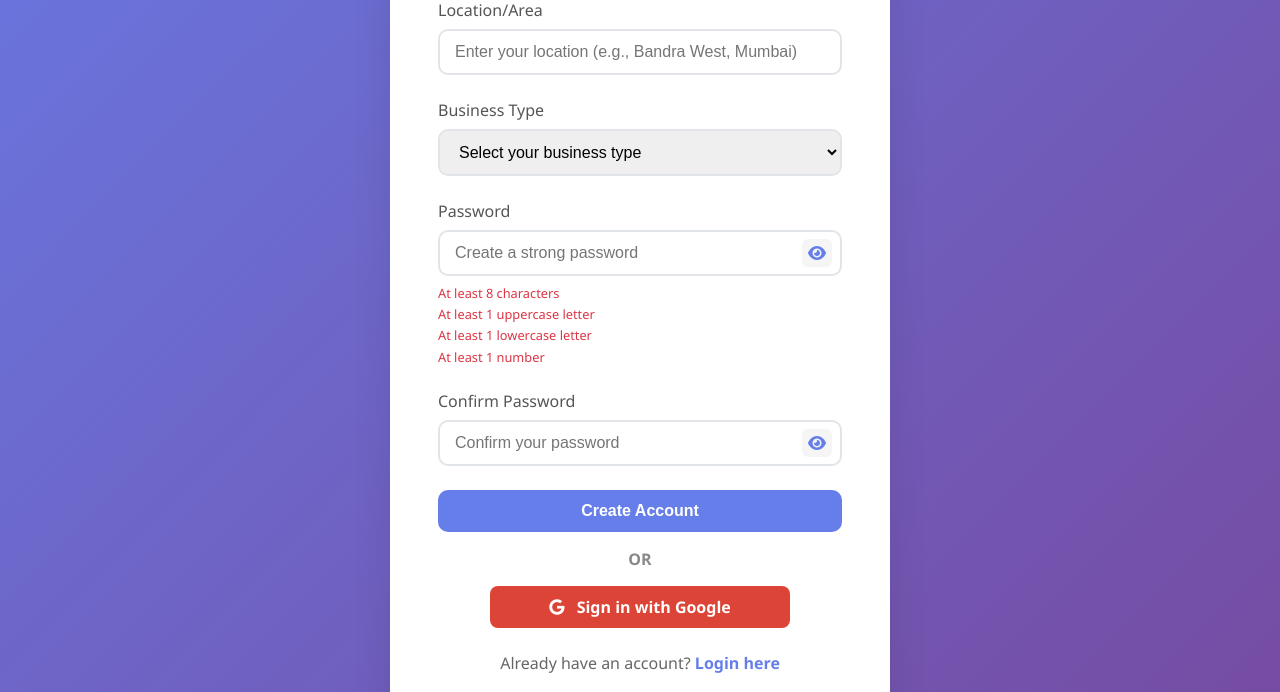
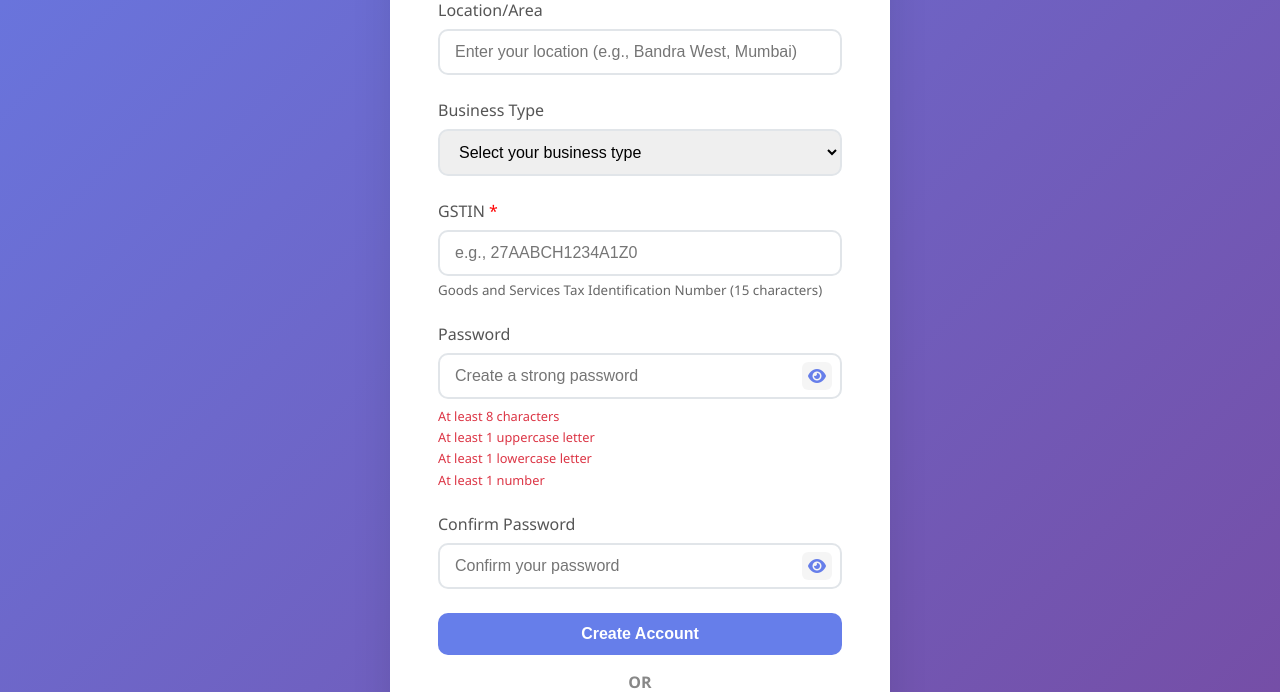
Before and after one commit to karthikj30/VendorConnect, a Flask app: page /vendor/register in a window 1280 px wide. Shown: the part 516-1208 px from the top of the page. Run offline with Flask 3, Linux system fonts and the light colour scheme.

Commit message:
Update cached files

```diff
--- a/VendorConnect-main/app.py
+++ b/VendorConnect-main/app.py
@@ -431,6 +431,7 @@ class Vendor(db.Model):
     email = db.Column(db.String(120), unique=True, nullable=False)
     location = db.Column(db.String(200), nullable=False)
     business_type = db.Column(db.String(100), nullable=False)
+    gstin = db.Column(db.String(15), unique=True, nullable=False)
     logo = db.Column(db.String(300), nullable=True)
     hero_image = db.Column(db.String(300), nullable=True)
     promo_due = db.Column(db.Float, default=0.0)
@@ -985,11 +986,16 @@ def vendor_register():
         location = data.get('location')
         password = data.get('password')
         business_type = data.get('business_type') or 'other'
+        gstin = data.get('gstin')
 
         # Basic validation
         if not name or not phone or not password:
             return jsonify({'success': False, 'message': 'Name, phone and password are required'})
 
+        # GSTIN validation for vendors
+        if role == 'vendor' and not gstin:
+            return jsonify({'success': False, 'message': 'GSTIN is required for vendors'})
+
         # Prevent duplicates across relevant tables by phone/email
         if Vendor.query.filter_by(phone=phone).first() or Supplier.query.filter_by(phone=phone).first() or DeliveryAgent.query.filter_by(phone=phone).first() or Customer.query.filter_by(phone=phone).first():
             return jsonify({'success': False, 'message': 'An account with this phone number already exists'})
@@ -1000,12 +1006,17 @@ def vendor_register():
         pw_hash = generate_password_hash(password)
 
         if role == 'vendor':
+            # Check if GSTIN already exists
+            if Vendor.query.filter_by(gstin=gstin).first():
+                return jsonify({'success': False, 'message': 'A vendor with this GSTIN already exists'})
+
             vendor = Vendor(
                 name=name,
                 phone=phone,
                 email=email or '',
                 location=location or '',
                 business_type=business_type,
+                gstin=gstin,
                 password_hash=pw_hash
             )
             db.session.add(vendor)
--- a/VendorConnect-main/templates/vendor_register.html
+++ b/VendorConnect-main/templates/vendor_register.html
@@ -369,6 +369,12 @@
                 <input type="text" id="other_business" name="other_business" placeholder="e.g., Pav Bhaji Stall">
             </div>
 
+            <div class="form-group" id="gstin_group" style="display: none;">
+                <label for="gstin">GSTIN <span style="color: red;">*</span></label>
+                <input type="text" id="gstin" name="gstin" placeholder="e.g., 27AABCH1234A1Z0" maxlength="15">
+                <small style="color: #666; display: block; margin-top: 5px;">Goods and Services Tax Identification Number (15 characters)</small>
+            </div>
+
             <div class="form-group" id="vehicle_info_group" style="display:none;">
                 <label for="vehicle_info">Vehicle Info (for Delivery Agents)</label>
                 <input type="text" id="vehicle_info" name="vehicle_info" placeholder="e.g., Bike - KA01AB1234">
@@ -473,6 +479,7 @@
             const businessType = document.getElementById('business_type').value;
             const otherBusiness = document.getElementById('other_business') ? document.getElementById('other_business').value.trim() : '';
             const vehicleInfo = document.getElementById('vehicle_info') ? document.getElementById('vehicle_info').value.trim() : '';
+            const gstin = document.getElementById('gstin') ? document.getElementById('gstin').value.trim().toUpperCase() : '';
             const password = document.getElementById('password').value;
             const confirmPassword = document.getElementById('confirm_password').value;
 
@@ -491,6 +498,20 @@
 
             if (role === 'Vendor' && businessType === 'other' && !otherBusiness) {
                 document.getElementById('errorAlert').textContent = 'Please specify your stall type.';
+                document.getElementById('errorAlert').style.display = 'block';
+                return;
+            }
+
+            // GSTIN validation for vendors
+            if (role === 'Vendor' && !gstin) {
+                document.getElementById('errorAlert').textContent = 'GSTIN is required for vendors.';
+                document.getElementById('errorAlert').style.display = 'block';
+                return;
+            }
+
+            // GSTIN format validation (15 characters)
+            if (role === 'Vendor' && gstin && gstin.length !== 15) {
+                document.getElementById('errorAlert').textContent = 'GSTIN must be 15 characters long.';
                 document.getElementById('errorAlert').style.display = 'block';
                 return;
             }
@@ -515,6 +536,7 @@
             if (role === 'Vendor') {
                 payload.business_type = businessType;
                 payload.other_business = businessType === 'other' ? otherBusiness : '';
+                payload.gstin = gstin;
             }
             if (role === 'Delivery Agent') {
                 payload.vehicle_info = vehicleInfo;
@@ -624,6 +646,8 @@
         const otherInput = document.getElementById('other_business');
         const roleSelect = document.getElementById('role');
         const vehicleGroup = document.getElementById('vehicle_info_group');
+        const gstinGroup = document.getElementById('gstin_group');
+        const gstinInput = document.getElementById('gstin');
 
         // Show/hide vehicle info when Delivery Agent selected
         function updateRoleUI() {
@@ -634,16 +658,23 @@
                 vehicleGroup.style.display = 'none';
             }
 
-            // business type only visible/required for Vendors
+            // business type and GSTIN only visible/required for Vendors
             if (r === 'Vendor') {
                 if (businessGroup) businessGroup.style.display = 'block';
                 businessSelect.setAttribute('required', 'required');
+                gstinGroup.style.display = 'block';
+                if (gstinInput) gstinInput.setAttribute('required', 'required');
             } else {
                 if (businessGroup) businessGroup.style.display = 'none';
                 businessSelect.removeAttribute('required');
                 businessSelect.value = '';
                 if (otherGroup) otherGroup.style.display = 'none';
                 if (otherInput) otherInput.removeAttribute('required');
+                gstinGroup.style.display = 'none';
+                if (gstinInput) {
+                    gstinInput.removeAttribute('required');
+                    gstinInput.value = '';
+                }
             }
         }
 
```
Also changed, not shown: VendorConnect-main/add_gstin_column.py (added, +32 -0 lines), instance/vendorconnect.db.
